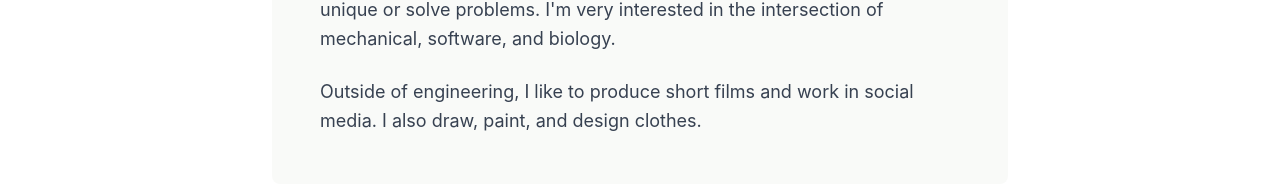
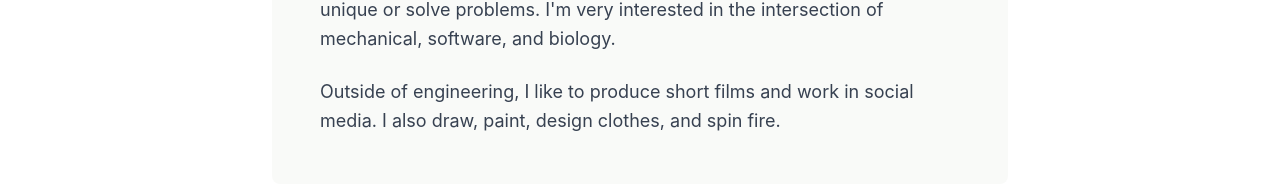
Before and after one commit to trinityhaisch/portfolio, a Next.js app: page /about in a window 1280 px wide. Shown: the part 580-766 px from the top of the page. Built offline with nearby package versions, Linux system fonts and the light colour scheme.

Commit message:
bio edit

```diff
--- a/app/about/page.tsx
+++ b/app/about/page.tsx
@@ -46,7 +46,7 @@ export default function AboutPage() {
           </p>
           <p className="text-lg text-gray-700 leading-relaxed">
             Outside of engineering, I like to produce short films and work in social media.
-            I also draw, paint, and design clothes.
+            I also draw, paint, design clothes, and spin fire.
           </p>
 
 
```
Also changed, not shown: 1 other file (tests, documents, lock files or other folders).
